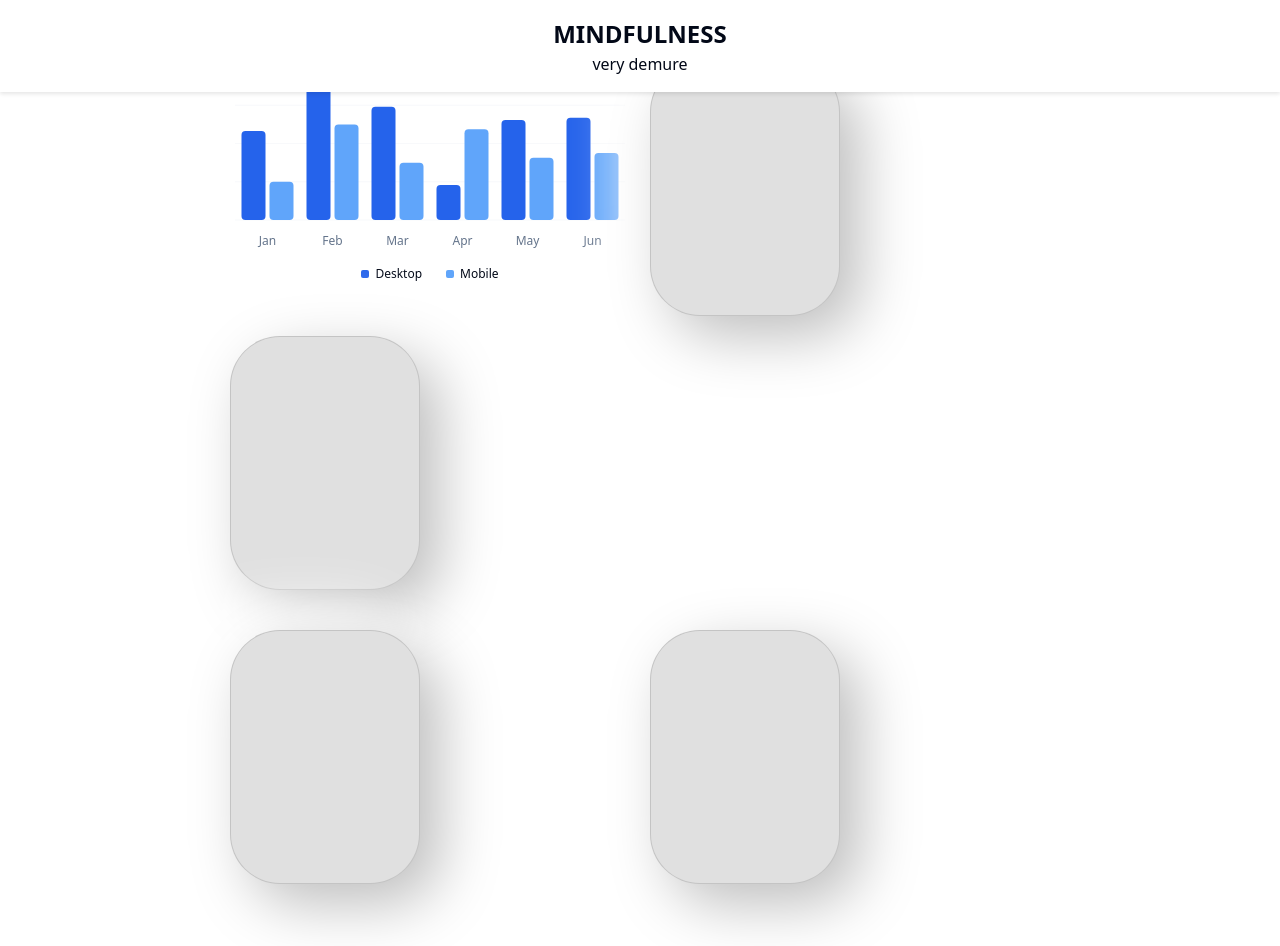
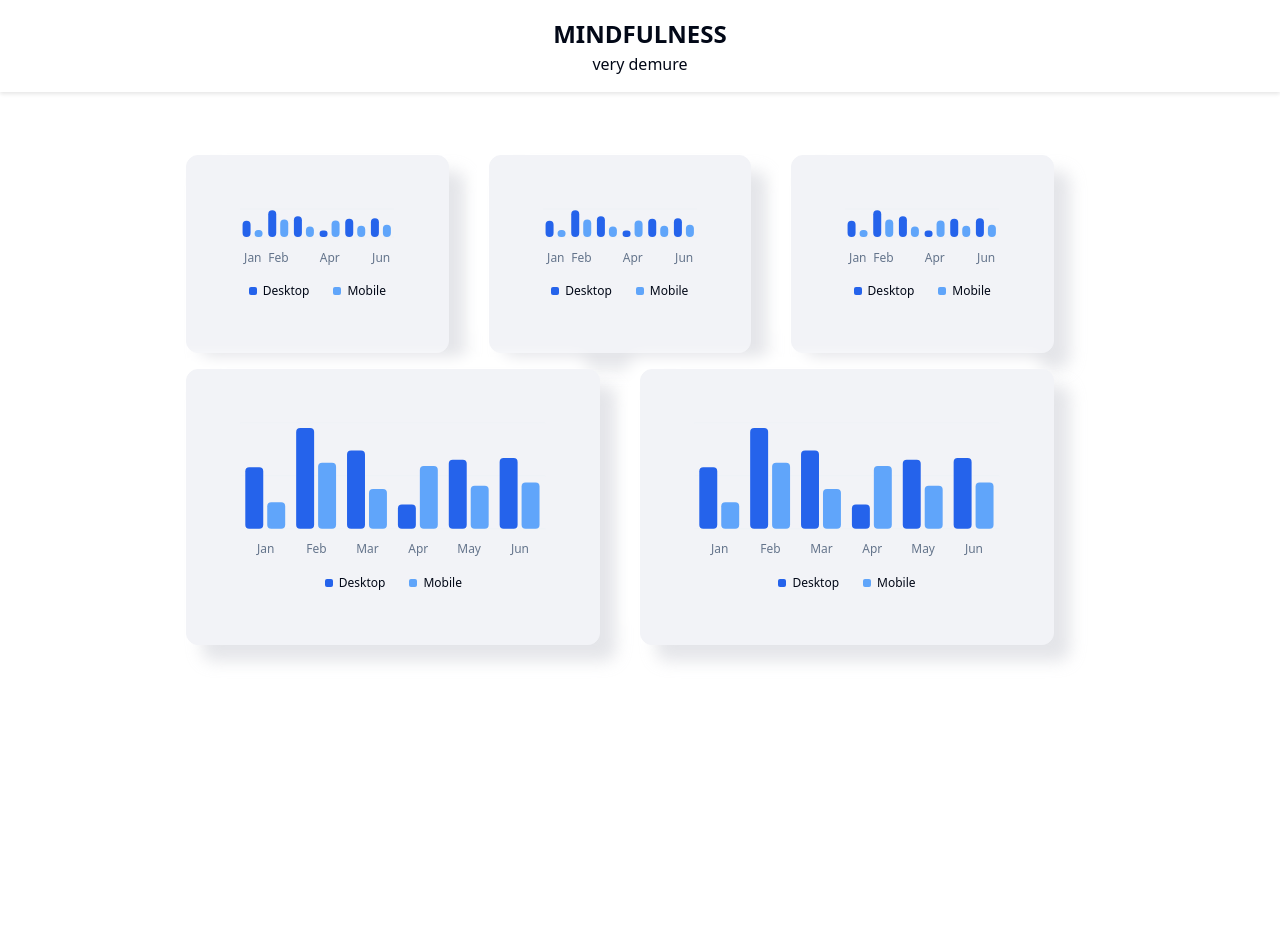
Before and after one commit to Alonso256/RepoSmartCityReactLab, a React (Vite) app: page / in a window 1280 px wide. After the commit the page ends 800 px from the top, so only its background shows below. Built offline with nearby package versions, Linux system fonts and the light colour scheme.

Commit message:
Pagina inicio formateada bien

```diff
--- a/package.json
+++ b/package.json
@@ -16,6 +16,7 @@
     "@radix-ui/react-separator": "^1.1.0",
     "@radix-ui/react-slot": "^1.1.0",
     "@radix-ui/react-tooltip": "^1.1.3",
+    "card": "^2.5.4",
     "class-variance-authority": "^0.7.0",
     "clsx": "^2.1.1",
     "framer-motion": "^11.11.17",
--- a/src/App.css
+++ b/src/App.css
@@ -6,11 +6,11 @@
   text-align: center;
 }
 .container {
+  display: grid;
+  gap: 1rem;
   width: 100%;
-  max-width: 1200px;
-  margin: 0 auto;
+  padding: 1rem;
 }
-
 .text-center {
   text-align: center;
 }
@@ -18,12 +18,18 @@
 .row {
   display: flex;
   flex-wrap: wrap;
-  margin: 20px 0; /* Espacio entre filas */
+  gap: 1rem;
+  width: 100%;
 }
 
-.col {
-  flex: 1;
-  padding: 10px;
+.col-4 {
+  flex: 0 0 calc(33.333% - 1rem);
+  max-width: calc(33.333% - 1rem);
+}
+
+.col-6 {
+  flex: 0 0 calc(50% - 1rem);
+  max-width: calc(50% - 1rem);
 }
 
 /* Asegurarnos que solo haya 2 columnas en la primera fila y 3 en la segunda */
@@ -48,18 +54,10 @@
   filter: drop-shadow(0 0 2em #61dafbaa);
 }
 
-@keyframes logo-spin {
-  from {
-    transform: rotate(0deg);
-  }
-  to {
-    transform: rotate(360deg);
-  }
-}
-
-@media (prefers-reduced-motion: no-preference) {
-  a:nth-of-type(2) .logo {
-    animation: logo-spin infinite 20s linear;
+@media (max-width: 768px) {
+  .col-4, .col-6 {
+    flex: 0 0 100%;
+    max-width: 100%;
   }
 }
 
--- a/src/App.jsx
+++ b/src/App.jsx
@@ -3,19 +3,7 @@ import reactLogo from './assets/react.svg'
 import viteLogo from '/vite.svg'
 import './App.css'
 
-import Mybutton from './Mybutton'
-import Layout from './app/Layout'
 import Mycard from './Mycard'
-import Card from './MenuCard'
-import CardGrid from './CardGrid'
-import Switch from './BtnSwitch'
-import Button from './Btn'
-import Tooltip from './User'
-import Loader from './Loader'
-import ButtonRound from './BtnRound'
-import Input from './Input'
-import Form from './Form'
-import StyledCard from './StyledCard'
 import { Bar, BarChart, CartesianGrid, XAxis } from "recharts"
 import { ChartTooltip, ChartTooltipContent } from "@/components/ui/chart"
 import { ChartLegend, ChartLegendContent } from "@/components/ui/chart"
@@ -45,12 +33,12 @@ function App() {
 
   return (
     <>
-      <Header/>
-      <div className="container text-center">
+      <Header />
+      <div className="container">
         <div className="row">
-          <div className="col">
-
-            <ChartContainer config={chartConfig} className="min-h-[200px] w-full">
+          <div className="col-4">
+            <Mycard>
+              <ChartContainer config={chartConfig} className="min-h-[100px] w-full">
                 <BarChart accessibilityLayer data={chartData}>
                   <CartesianGrid vertical={false} />
                   <XAxis
@@ -67,20 +55,94 @@ function App() {
                   <Bar dataKey="mobile" fill="var(--color-mobile)" radius={4} />
                 </BarChart>
               </ChartContainer>
+            </Mycard>
+
           </div>
-          <div className="col">
-            <StyledCard />
+          <div className="col-4">
+            <Mycard>
+              <ChartContainer config={chartConfig} className="min-h-[100px] w-full">
+                <BarChart accessibilityLayer data={chartData}>
+                  <CartesianGrid vertical={false} />
+                  <XAxis
+                    dataKey="month"
+                    tickLine={false}
+                    tickMargin={10}
+                    axisLine={false}
+                    tickFormatter={(value) => value.slice(0, 3)}
+                  />
+                  <ChartTooltip content={<ChartTooltipContent />} />
+                  <ChartLegend content={<ChartLegendContent />} />
+
+                  <Bar dataKey="desktop" fill="var(--color-desktop)" radius={4} />
+                  <Bar dataKey="mobile" fill="var(--color-mobile)" radius={4} />
+                </BarChart>
+              </ChartContainer>
+            </Mycard>
           </div>
-          <div className="col">
-            <StyledCard />
+          <div className="col-4">
+            <Mycard>
+              <ChartContainer config={chartConfig} className="min-h-[100px] w-full">
+                <BarChart accessibilityLayer data={chartData}>
+                  <CartesianGrid vertical={false} />
+                  <XAxis
+                    dataKey="month"
+                    tickLine={false}
+                    tickMargin={10}
+                    axisLine={false}
+                    tickFormatter={(value) => value.slice(0, 3)}
+                  />
+                  <ChartTooltip content={<ChartTooltipContent />} />
+                  <ChartLegend content={<ChartLegendContent />} />
+
+                  <Bar dataKey="desktop" fill="var(--color-desktop)" radius={4} />
+                  <Bar dataKey="mobile" fill="var(--color-mobile)" radius={4} />
+                </BarChart>
+              </ChartContainer>
+            </Mycard>
           </div>
         </div>
         <div className="row">
-          <div className="col">
-            <StyledCard />
+          <div className="col-6">
+            <Mycard>
+              <ChartContainer config={chartConfig} className="min-h-[100px] w-full">
+                <BarChart accessibilityLayer data={chartData}>
+                  <CartesianGrid vertical={false} />
+                  <XAxis
+                    dataKey="month"
+                    tickLine={false}
+                    tickMargin={10}
+                    axisLine={false}
+                    tickFormatter={(value) => value.slice(0, 3)}
+                  />
+                  <ChartTooltip content={<ChartTooltipContent />} />
+                  <ChartLegend content={<ChartLegendContent />} />
+
+                  <Bar dataKey="desktop" fill="var(--color-desktop)" radius={4} />
+                  <Bar dataKey="mobile" fill="var(--color-mobile)" radius={4} />
+                </BarChart>
+              </ChartContainer>
+            </Mycard>
           </div>
-          <div className="col">
-            <StyledCard />
+          <div className="col-6">
+            <Mycard>
+              <ChartContainer config={chartConfig} className="min-h-[100px] w-full">
+                <BarChart accessibilityLayer data={chartData}>
+                  <CartesianGrid vertical={false} />
+                  <XAxis
+                    dataKey="month"
+                    tickLine={false}
+                    tickMargin={10}
+                    axisLine={false}
+                    tickFormatter={(value) => value.slice(0, 3)}
+                  />
+                  <ChartTooltip content={<ChartTooltipContent />} />
+                  <ChartLegend content={<ChartLegendContent />} />
+
+                  <Bar dataKey="desktop" fill="var(--color-desktop)" radius={4} />
+                  <Bar dataKey="mobile" fill="var(--color-mobile)" radius={4} />
+                </BarChart>
+              </ChartContainer>
+            </Mycard>
           </div>
         </div>
 
--- a/src/Mycard.jsx
+++ b/src/Mycard.jsx
@@ -1,66 +1,108 @@
-import * as React from "react"
-import { useState } from "react"
-import { useEffect } from "react"
-import { Button } from "@/components/ui/button"
-import {
-  Card,
-  CardContent,
-  CardDescription,
-  CardFooter,
-  CardHeader,
-  CardTitle,
-} from "@/components/ui/card"
-import { Input } from "@/components/ui/input"
-import { Label } from "@/components/ui/label"
-import {
-  Select,
-  SelectContent,
-  SelectItem,
-  SelectTrigger,
-  SelectValue,
-} from "@/components/ui/select"
+import React from 'react';
+import styled from 'styled-components';
 
-export default function Mycard() {
-    const [movie, setMovie] = useState("")
-    useEffect(() => {
-        fetch("http://localhost:5000/movies/67336ee61e72e6168a994684")
-            .then((response) => response.json())
-            .then((movie) => setMovie(movie))
-        }, [])
+const Card = ({ children }) => {
   return (
-    <Card className="w-[350px]">
-      <CardHeader>
-        <CardTitle>Create project</CardTitle>
-        <CardDescription></CardDescription>
-      </CardHeader>
-      <CardContent>
-        <form>
-          <div className="grid w-full items-center gap-4">
-            <div className="flex flex-col space-y-1.5">
-              <Label htmlFor="name">{movie.director},{movie.title}</Label>
-              <Input id="name" placeholder="Name of your project" />
-            </div>
-            <div className="flex flex-col space-y-1.5">
-              <Label htmlFor="framework">Framework</Label>
-              <Select>
-                <SelectTrigger id="framework">
-                  <SelectValue placeholder="Select" />
-                </SelectTrigger>
-                <SelectContent position="popper">
-                  <SelectItem value="next">Next.js</SelectItem>
-                  <SelectItem value="sveltekit">SvelteKit</SelectItem>
-                  <SelectItem value="astro">Astro</SelectItem>
-                  <SelectItem value="nuxt">Nuxt.js</SelectItem>
-                </SelectContent>
-              </Select>
-            </div>
-          </div>
-        </form>
-      </CardContent>
-      <CardFooter className="flex justify-between">
-        <Button variant="outline">Cancel</Button>
-        <Button>Deploy</Button>
-      </CardFooter>
-    </Card>
-  )
+    <StyledWrapper>
+      <div className="card">
+        <div className="container">
+        {children}
+        </div>
+      </div>
+    </StyledWrapper>
+  );
 }
+
+const StyledWrapper = styled.div`
+  .card {
+    width: 100%;
+    background-color: #f2f3f7;
+    border-radius: 0.75em;
+    cursor: pointer;
+    transition: ease 0.2s;
+    box-shadow: 1em 1em 1em #d8dae0b1, -0.75em -0.75em 1em #ffffff;
+    border: 1.5px solid #f2f3f7;
+  }
+
+  .card:hover {
+    background-color: #e3e6ea;
+    border: 1.5px solid #1677ff;
+  }
+
+   .container {
+    padding: 1rem;
+    display: flex;
+    flex-direction: column;
+    gap: 0.75em;
+    align-items: center;
+    justify-content: center;
+  }
+
+  .status-ind {
+    width: 0.625em;
+    height: 0.625em;
+    background-color: #ff0000;
+    margin: 0.375em 0;
+    border-radius: 0.5em;
+  }
+
+  .text-wrap {
+    display: flex;
+    flex-direction: column;
+    gap: 0.25em;
+    color: #333;
+  }
+
+  .time {
+    font-size: 0.875em;
+    color: #777;
+  }
+
+  .text-link {
+    font-weight: 500;
+    text-decoration: none;
+    color: black;
+  }
+
+  .button-wrap {
+    display: flex;
+    flex-direction: row;
+    gap: 1em;
+    align-items: center;
+  }
+
+  .secondary-cta {
+    background-color: transparent;
+    border: none;
+    font-size: 15px;
+    font-weight: 400;
+    color: #666;
+    cursor: pointer;
+  }
+
+  .primary-cta {
+    font-size: 15px;
+    background-color: transparent;
+    font-weight: 600;
+    color: #1677ff;
+    border: none;
+    border-radius: 1.5em;
+    cursor: pointer;
+  }
+
+  button:hover {
+    text-decoration: underline;
+  }
+
+  .right {
+    display: flex;
+    flex-direction: column;
+    gap: 0.875em;
+  }
+    @media (max-width: 768px) {
+    .card {
+      padding: 1rem;
+    }
+  }`;
+
+export default Card;
--- a/src/Mychart.jsx
+++ b/src/Mychart.jsx
@@ -15,11 +15,13 @@ const chartData = [
 
 export function Mychart() {
   return (
-    <ChartContainer>
+    <div style={{ width: "100%", height: "100%" }}>
+    <ResponsiveContainer width="100%" height={300}>
       <BarChart data={chartData}>
         <Bar dataKey="desktop" fill="var(--color-desktop)" radius={4} />
         <Bar dataKey="mobile" fill="var(--color-mobile)" radius={4} />
       </BarChart>
-    </ChartContainer>
+      </ResponsiveContainer>
+    </div>
   )
 }
--- a/src/StyledCard.jsx
+++ /dev/null
@@ -1,23 +0,0 @@
-import React from 'react';
-import styled from 'styled-components';
-
-const Card = () => {
-  return (
-    <StyledWrapper>
-      <div className="card" />
-    </StyledWrapper>
-  );
-}
-
-const StyledWrapper = styled.div`
-  .card {
-   width: 190px;
-   height: 254px;
-   border-radius: 50px;
-   background: #e0e0e0;
-   box-shadow: 20px 20px 60px #bebebe,
-                 -20px -20px 60px #ffffff;
-  }`;
-
-
-export default Card;
```
Also changed, not shown: src/components/ui/card.jsx (deleted, +0 -50 lines), 1 other file (tests, documents, lock files or other folders). Lines whose indentation alone changed are shown as unchanged.
